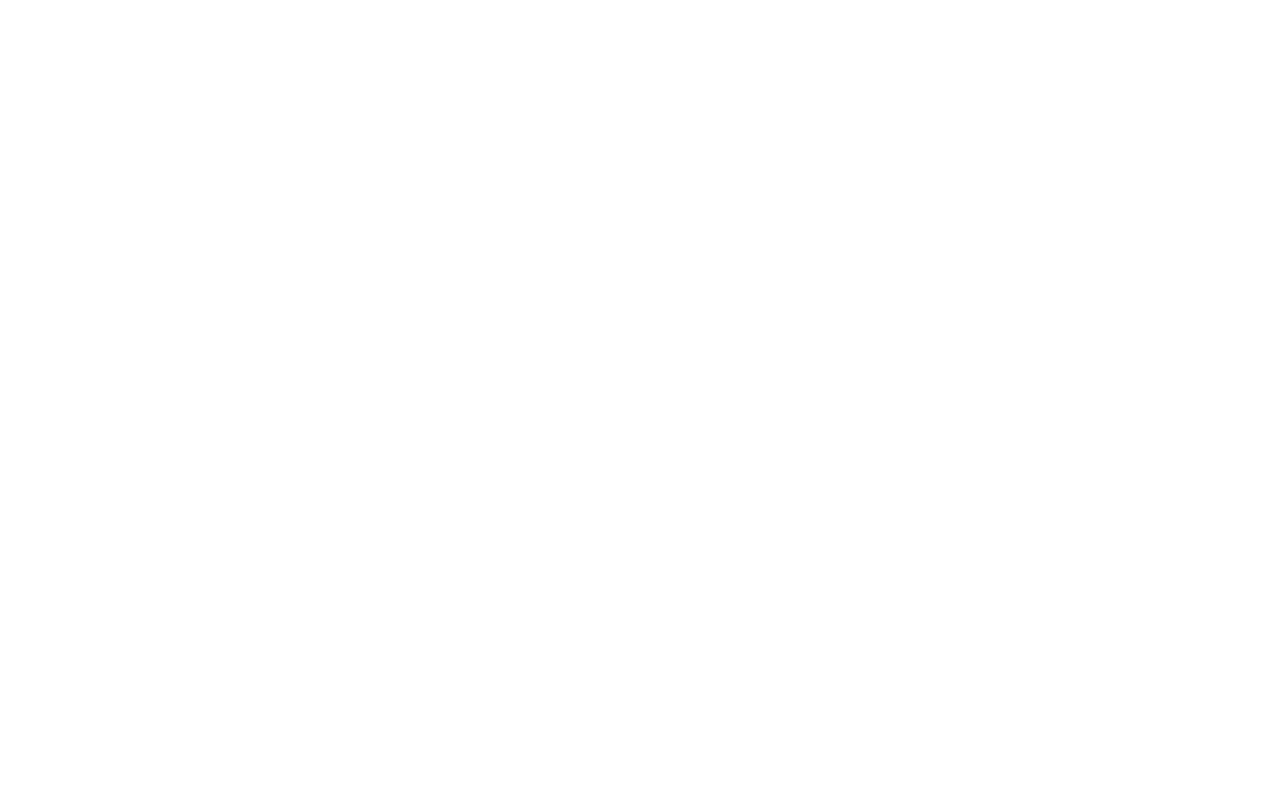
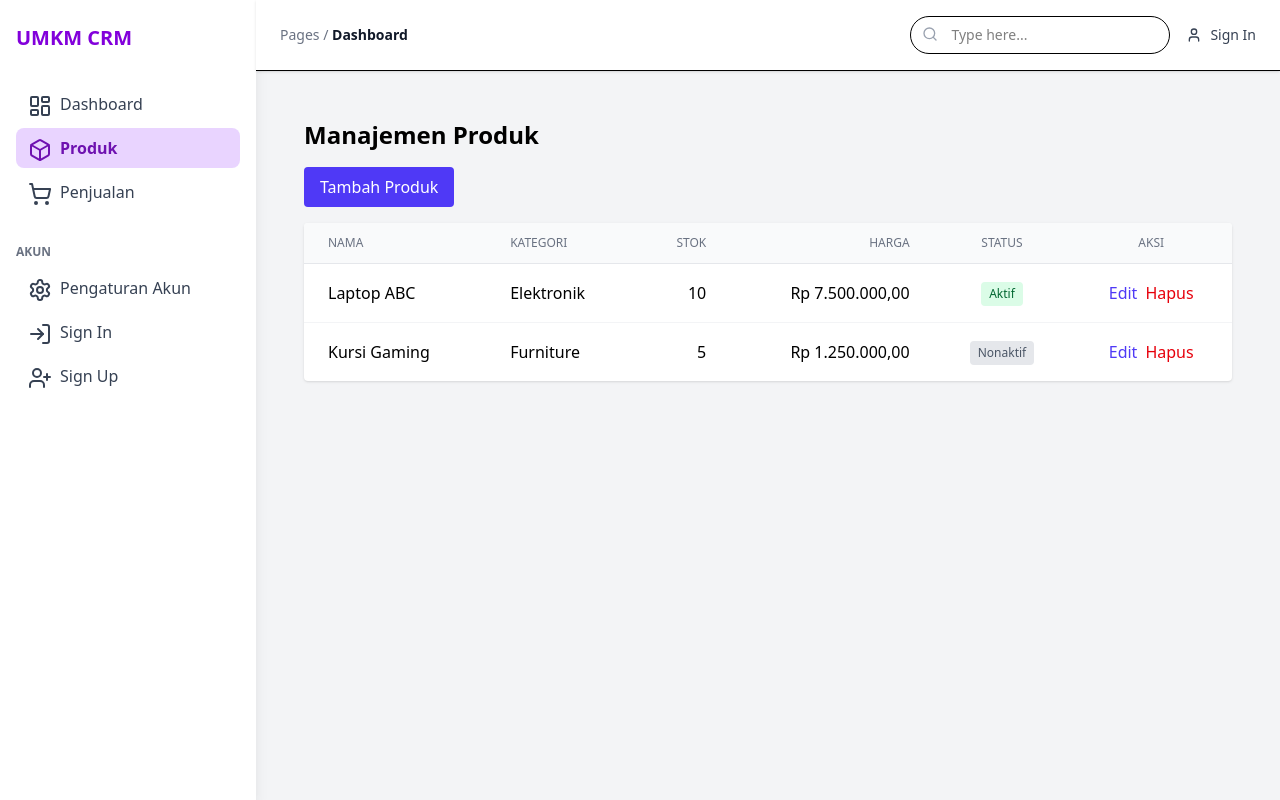
Before and after one commit to putri-isneini/crm-dokterGigi-kelompok9-2sic, a React (Vite) app: page /produk in a window 1280 px wide. Before the commit this address had no page. Built offline with nearby package versions, Linux system fonts and the light colour scheme.

Commit message:
selesai menu produk by rosaaaaaaaaaaa

```diff
--- a/src/App.jsx
+++ b/src/App.jsx
@@ -4,6 +4,7 @@ import './App.css'
 import { Route, Routes } from 'react-router-dom'
 import MainLayout from './components/MainLayout'
 import Dashboard from './pages/Dashboard'
+import ProductManagement from './pages/Produk'
 
 function App() {
 
@@ -11,6 +12,7 @@ function App() {
     <Routes>
       <Route element={<MainLayout/>} >
       <Route path="/" element={<Dashboard/>}/>
+      <Route path="/produk" element={<ProductManagement/>}/>
     </Route>
     </Routes>
   )
--- a/src/components/Sidebar.jsx
+++ b/src/components/Sidebar.jsx
@@ -1,3 +1,4 @@
+import { Chart } from 'chart.js'
 import {
   LayoutDashboard,
   Users,         // untuk pelanggan
@@ -8,13 +9,14 @@ import {
   User,
   LogIn,
   UserPlus,
+  CarTaxiFront,
 } from 'lucide-react'
 import { Link, useLocation } from 'react-router-dom'
 
 const menuItems = [
   { name: 'Dashboard', icon: <LayoutDashboard />, path: '/' },
   { name: 'Produk', icon: <Box />, path: '/produk' },
-  { name: 'Laporan', icon: <BarChart2 />, path: '/laporan' },
+  { name: 'Penjualan', icon: <ShoppingCart />, path: '/laporan' },
 ]
 
 const accountItems = [
--- /dev/null
+++ b/src/pages/Produk.jsx
@@ -0,0 +1,207 @@
+import React, { useState } from "react";
+
+const initialProducts = [
+  {
+    id: 1,
+    name: "Laptop ABC",
+    category: "Elektronik",
+    stock: 10,
+    price: 7500000,
+    active: true,
+  },
+  {
+    id: 2,
+    name: "Kursi Gaming",
+    category: "Furniture",
+    stock: 5,
+    price: 1250000,
+    active: false,
+  },
+];
+
+function formatCurrency(num) {
+  return new Intl.NumberFormat("id-ID", {
+    style: "currency",
+    currency: "IDR",
+  }).format(num);
+}
+
+export default function ProductManagement() {
+  const [products, setProducts] = useState(initialProducts);
+  const [showForm, setShowForm] = useState(false);
+  const [formData, setFormData] = useState({
+    name: "",
+    category: "",
+    stock: "",
+    price: "",
+    active: true,
+  });
+
+  const handleChange = (e) => {
+    const { name, value, type, checked } = e.target;
+    setFormData((prev) => ({
+      ...prev,
+      [name]: type === "checkbox" ? checked : value,
+    }));
+  };
+
+  const handleAddProduct = () => {
+    if (!formData.name || !formData.category || !formData.stock || !formData.price) {
+      alert("Semua kolom harus diisi");
+      return;
+    }
+    const newProduct = {
+      ...formData,
+      id: products.length + 1,
+      stock: parseInt(formData.stock),
+      price: parseFloat(formData.price),
+    };
+    setProducts([...products, newProduct]);
+    setFormData({ name: "", category: "", stock: "", price: "", active: true });
+    setShowForm(false);
+  };
+
+  const handleDelete = (id) => {
+    if (window.confirm("Yakin ingin menghapus produk ini?")) {
+      setProducts(products.filter((p) => p.id !== id));
+    }
+  };
+
+  return (
+    <div className="p-6 max-w-5xl mx-auto">
+      <h1 className="text-2xl font-semibold mb-4">Manajemen Produk</h1>
+
+      <button
+        onClick={() => setShowForm((prev) => !prev)}
+        className="mb-4 px-4 py-2 bg-indigo-600 text-white rounded hover:bg-indigo-700 transition"
+      >
+        {showForm ? "Batal Tambah Produk" : "Tambah Produk"}
+      </button>
+
+      {showForm && (
+        <div className="mb-6 p-4 border border-gray-300 rounded bg-white shadow-sm">
+          <div className="mb-2">
+            <label className="block mb-1 font-medium">Nama Produk</label>
+            <input
+              type="text"
+              name="name"
+              value={formData.name}
+              onChange={handleChange}
+              className="w-full px-3 py-2 border rounded focus:ring-indigo-400 focus:outline-none"
+              placeholder="Masukkan nama produk"
+            />
+          </div>
+          <div className="mb-2">
+            <label className="block mb-1 font-medium">Kategori</label>
+            <input
+              type="text"
+              name="category"
+              value={formData.category}
+              onChange={handleChange}
+              className="w-full px-3 py-2 border rounded focus:ring-indigo-400 focus:outline-none"
+              placeholder="Contoh: Elektronik"
+            />
+          </div>
+          <div className="mb-2">
+            <label className="block mb-1 font-medium">Stok</label>
+            <input
+              type="number"
+              name="stock"
+              value={formData.stock}
+              onChange={handleChange}
+              className="w-full px-3 py-2 border rounded focus:ring-indigo-400 focus:outline-none"
+              min="0"
+            />
+          </div>
+          <div className="mb-2">
+            <label className="block mb-1 font-medium">Harga</label>
+            <input
+              type="number"
+              name="price"
+              value={formData.price}
+              onChange={handleChange}
+              className="w-full px-3 py-2 border rounded focus:ring-indigo-400 focus:outline-none"
+              min="0"
+            />
+          </div>
+          <div className="mb-4">
+            <label className="inline-flex items-center">
+              <input
+                type="checkbox"
+                name="active"
+                checked={formData.active}
+                onChange={handleChange}
+                className="mr-2"
+              />
+              Aktif
+            </label>
+          </div>
+
+          <button
+            onClick={handleAddProduct}
+            className="px-4 py-2 bg-green-600 text-white rounded hover:bg-green-700"
+          >
+            Simpan Produk
+          </button>
+        </div>
+      )}
+
+      <div className="overflow-x-auto bg-white shadow rounded">
+        <table className="min-w-full divide-y divide-gray-200">
+          <thead className="bg-gray-50">
+            <tr>
+              <th className="px-6 py-3 text-left text-xs font-medium text-gray-500 uppercase">Nama</th>
+              <th className="px-6 py-3 text-left text-xs font-medium text-gray-500 uppercase">Kategori</th>
+              <th className="px-6 py-3 text-right text-xs font-medium text-gray-500 uppercase">Stok</th>
+              <th className="px-6 py-3 text-right text-xs font-medium text-gray-500 uppercase">Harga</th>
+              <th className="px-6 py-3 text-center text-xs font-medium text-gray-500 uppercase">Status</th>
+              <th className="px-6 py-3 text-center text-xs font-medium text-gray-500 uppercase">Aksi</th>
+            </tr>
+          </thead>
+          <tbody className="divide-y divide-gray-100">
+            {products.map((product) => (
+              <tr key={product.id} className="hover:bg-gray-50">
+                <td className="px-6 py-4">{product.name}</td>
+                <td className="px-6 py-4">{product.category}</td>
+                <td className="px-6 py-4 text-right">{product.stock}</td>
+                <td className="px-6 py-4 text-right">{formatCurrency(product.price)}</td>
+                <td className="px-6 py-4 text-center">
+                  {product.active ? (
+                    <span className="inline-block px-2 py-1 text-xs text-green-800 bg-green-100 rounded">
+                      Aktif
+                    </span>
+                  ) : (
+                    <span className="inline-block px-2 py-1 text-xs text-gray-600 bg-gray-200 rounded">
+                      Nonaktif
+                    </span>
+                  )}
+                </td>
+                <td className="px-6 py-4 text-center space-x-2">
+                  <button
+                    className="text-indigo-600 hover:text-indigo-900"
+                    onClick={() => alert("Fitur Edit belum tersedia")}
+                  >
+                    Edit
+                  </button>
+                  <button
+                    className="text-red-600 hover:text-red-900"
+                    onClick={() => handleDelete(product.id)}
+                  >
+                    Hapus
+                  </button>
+                </td>
+              </tr>
+            ))}
+            {products.length === 0 && (
+              <tr>
+                <td colSpan="6" className="text-center py-4 text-gray-500">
+                  Tidak ada produk tersedia.
+                </td>
+              </tr>
+            )}
+          </tbody>
+        </table>
+      </div>
+    </div>
+  );
+}
```
